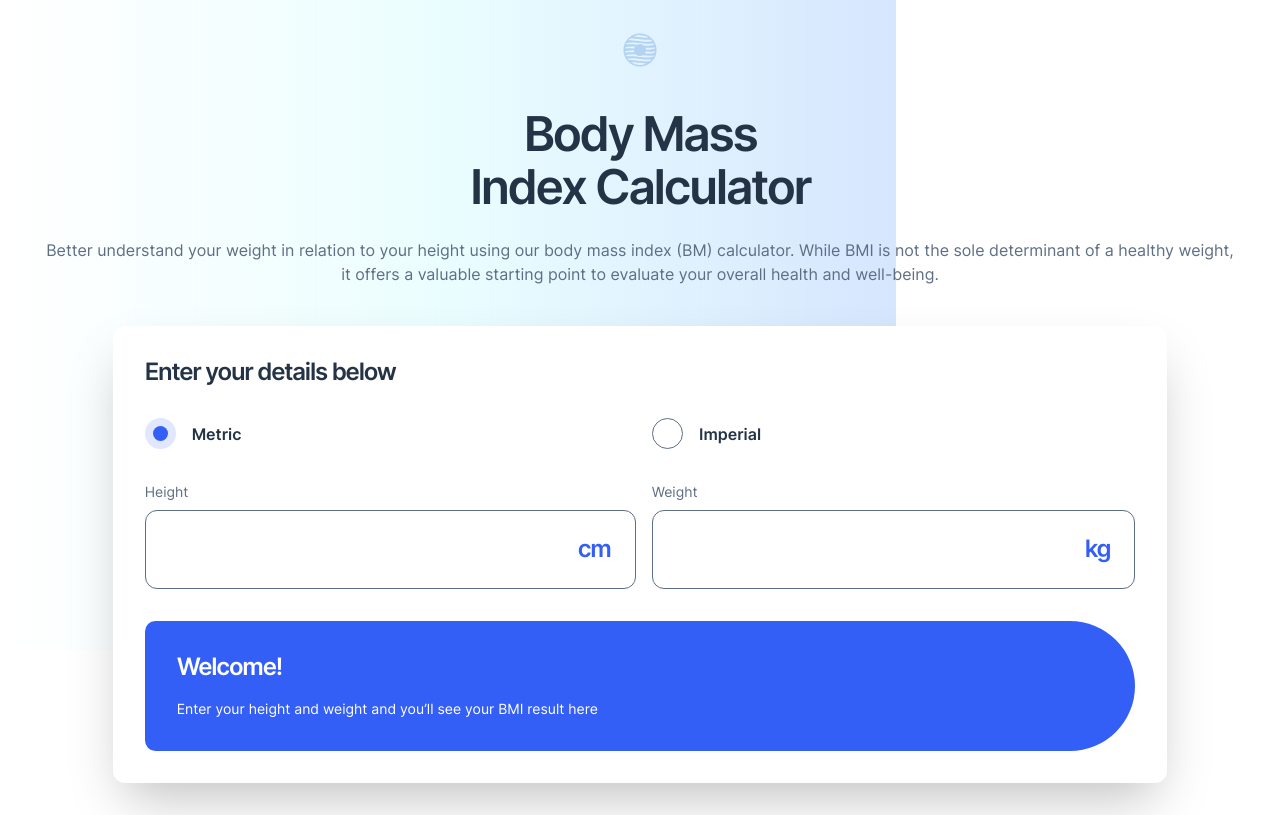
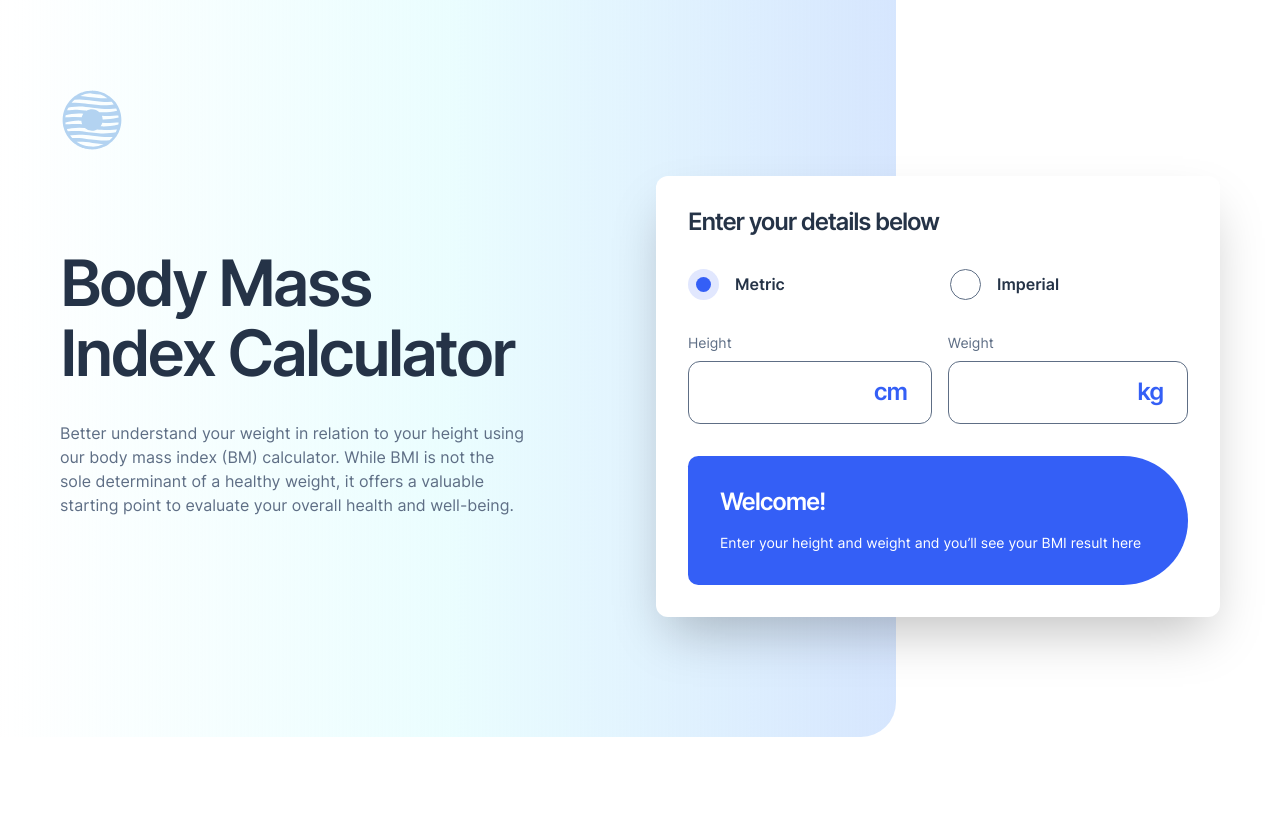
Before and after one commit to firatyedibela/bmi-calculator, a React (Vite) app: page / in a window 1280 px wide. Built offline with nearby package versions, Linux system fonts and the light colour scheme.

Commit message:
style: add desktop styles for calculator section

```diff
--- a/src/App.tsx
+++ b/src/App.tsx
@@ -4,26 +4,32 @@ import { BmiCard } from './components/BmiCard';
 
 function App() {
   return (
-    <main className="font-main">
+    <div className="wrapper pt-8 xl:pt-22">
       <HeroImage />
-      <section className="px-6 sm:px-10 py-8 grid gap-8 md:gap-10">
-        <header className="text-center flex flex-col items-center gap-8 md:gap-10">
-          <img src={pageLogo} alt="Page logo" className="w-9 h-9" />
-          <div className="flex flex-col gap-6">
-            <h1 className="text-preset-2 text-blue-900 text-center max-w-[350px] m-auto">
+      <header className="max-w-[1160px] m-auto flex flex-col items-center xl:items-start gap-8 md:gap-10 xl:mb-6">
+        <img
+          src={pageLogo}
+          alt="Page logo"
+          className="w-9 h-9 xl:w-16 xl:h-16 xl:block "
+        />
+      </header>
+      <main className="font-main">
+        <section className="max-w-[768px] xl:max-w-[1160px] px-6 sm:px-10 py-8 xl:p-0 m-auto flex flex-col gap-8 md:gap-10 xl:flex-row xl:gap-8">
+          <div className="flex flex-col gap-6 xl:flex-1 xl:pt-18 xl:gap-8">
+            <h1 className="text-preset-2 xl:text-[64px] text-blue-900 text-center xl:text-start max-w-[350px] xl:max-w-[460px] m-auto xl:m-0">
               Body Mass Index Calculator
             </h1>
-            <p className="text-preset-6 text-grey-500">
+            <p className="text-preset-6 text-grey-500 xl:text-start text-center xl:max-w-[465px]">
               Better understand your weight in relation to your height using our
               body mass index (BM) calculator. While BMI is not the sole
               determinant of a healthy weight, it offers a valuable starting
               point to evaluate your overall health and well-being.
             </p>
           </div>
-        </header>
-        <BmiCard />
-      </section>
-    </main>
+          <BmiCard />
+        </section>
+      </main>
+    </div>
   );
 }
 
--- a/src/components/BmiCard.tsx
+++ b/src/components/BmiCard.tsx
@@ -64,7 +64,7 @@ export const BmiCard = () => {
   }
 
   return (
-    <div className="p-6 sm:p-8 flex flex-col gap-6 sm:gap-8 bg-white rounded-xl m-auto shadow-2xl">
+    <div className="p-6 sm:p-8 flex flex-col gap-6 sm:gap-8 bg-white rounded-xl m-auto shadow-2xl xl:w-[564px]">
       <header>
         <h2 className="text-preset-4 text-blue-900">
           Enter your details below
--- a/src/components/BmiResultCard.tsx
+++ b/src/components/BmiResultCard.tsx
@@ -35,7 +35,9 @@ export const BmiResultCard = ({
         <div className="flex flex-col gap-6 sm:flex-row sm:justify-between sm:items-center ">
           <div className="flex flex-col gap-2 flex-1">
             <span className="text-preset-6">Your BMI is...</span>
-            <span className="text-preset-2">{bmiValue?.toFixed(1)}</span>
+            <span className="text-preset-2 xl:text-[64px]">
+              {bmiValue?.toFixed(1)}
+            </span>
           </div>
 
           {unitSystem === 'metric' ? (
--- a/src/components/HeroImage.tsx
+++ b/src/components/HeroImage.tsx
@@ -1,5 +1,5 @@
 export const HeroImage = () => {
   return (
-    <div className="hero w-full lg:w-[70%] h-[650px] rounded-br-[35px] fixed left-0 top-0 -z-5"></div>
+    <div className="hero w-full xl:w-[70%] h-[650px] xl:h-[737px] rounded-br-[35px] fixed left-0 top-0 -z-5"></div>
   );
 };
--- a/src/components/NumberInput.tsx
+++ b/src/components/NumberInput.tsx
@@ -9,7 +9,7 @@ export const NumberInput = ({ unit, name }: NumberInputProps) => {
   const { register } = useFormContext();
 
   return (
-    <label className="p-6 flex gap-6 border border-grey-500 rounded-[12px] cursor-pointer flex-1">
+    <label className="p-6 xl:py-4 flex gap-6 border border-grey-500 rounded-[12px] cursor-pointer flex-1">
       <input
         type="number"
         className="outline-none w-full text-preset-4 text-blue-900"
```
